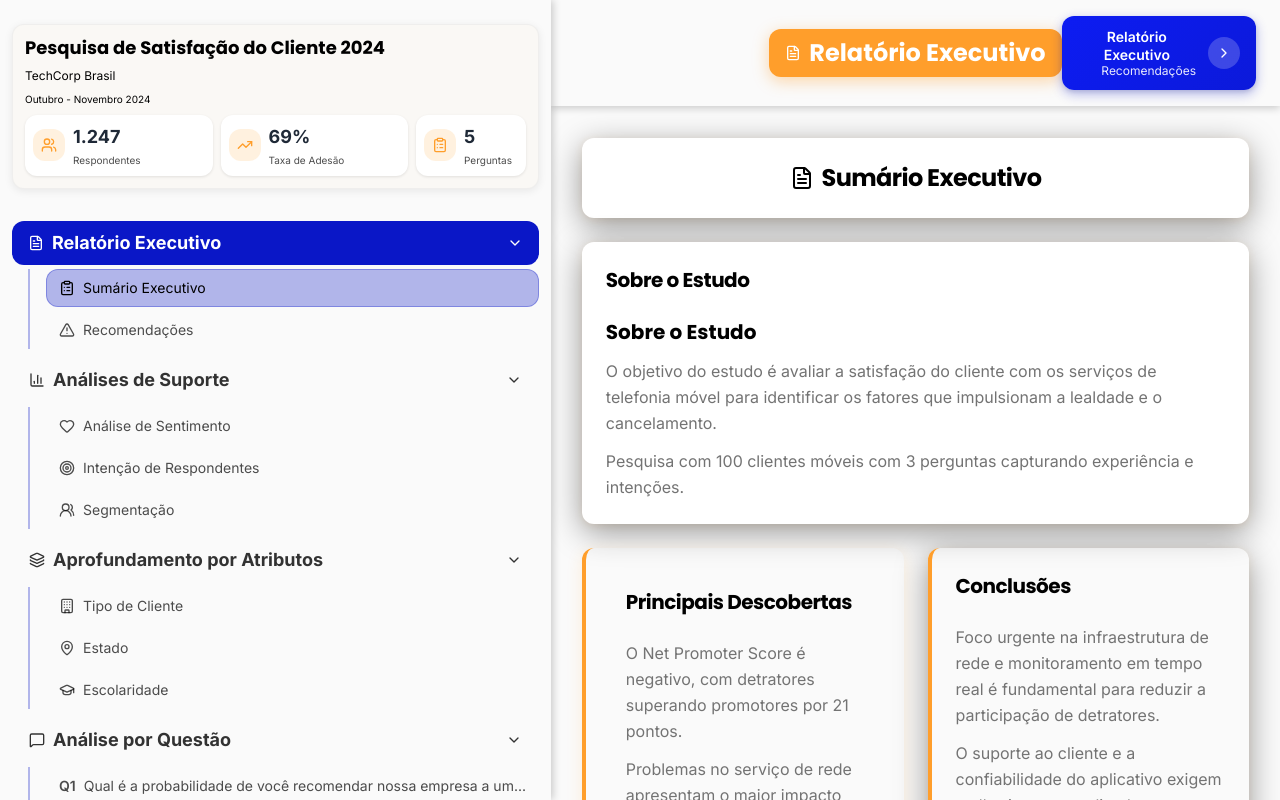
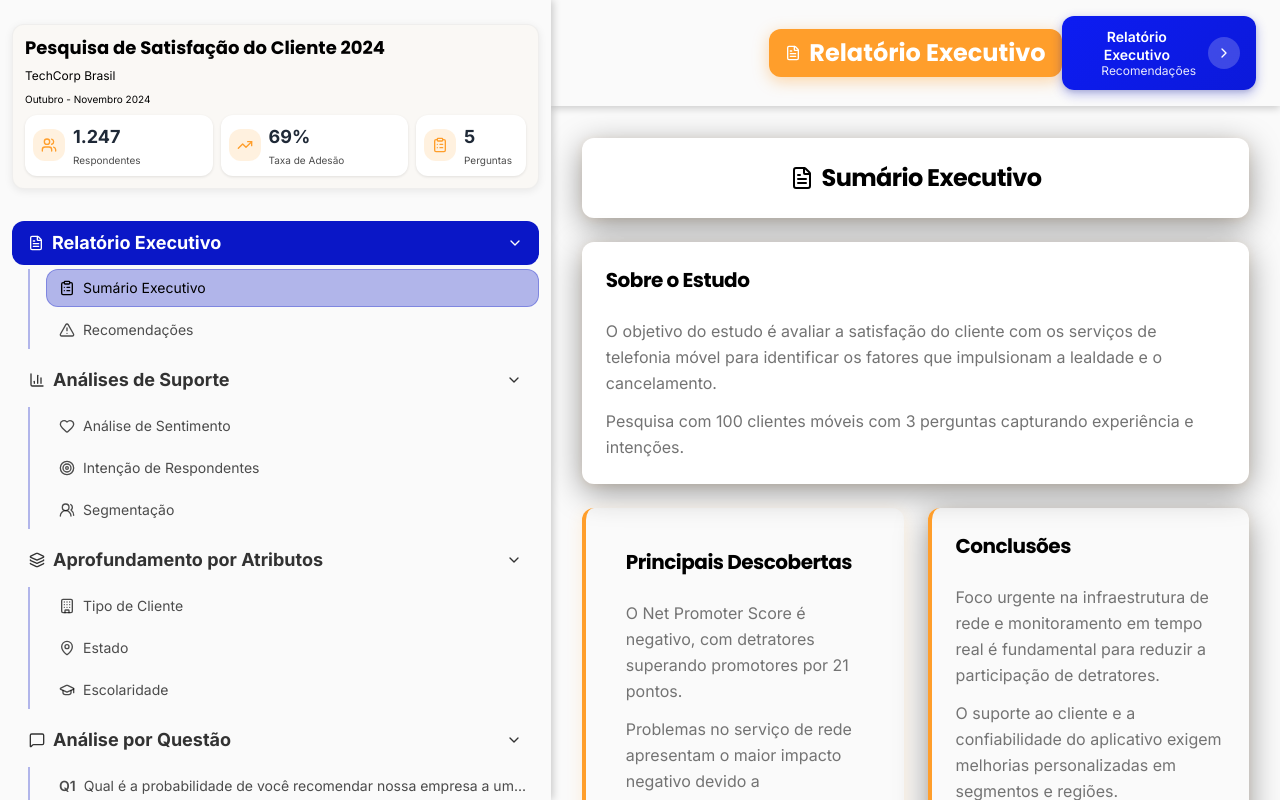
Before and after one commit to ramosdanyela/ai2c-survey-results, a React (Vite) app: page / in a window 1280 px wide. Shown: the top 800 px of the page. Built offline with nearby package versions, Linux system fonts and the light colour scheme.

Commit message:
refinement

```diff
--- a/src/components/survey/ExecutiveReport.jsx
+++ b/src/components/survey/ExecutiveReport.jsx
@@ -97,11 +97,7 @@ export function ExecutiveReport({ subSection, onSectionChange }) {
                   </CardTitle>
                 </CardHeader>
                 <CardContent>
-                  <div>
-                    <h2 className="text-xl font-bold text-card-foreground mb-3">
-                      Sobre o Estudo
-                    </h2>
-                  </div>
+
                   <div className="text-muted-foreground font-normal leading-relaxed space-y-3">
                     {executiveReport.summary.aboutStudy
                       .split("\n")
--- a/src/components/survey/SupportAnalysis.jsx
+++ b/src/components/survey/SupportAnalysis.jsx
@@ -43,7 +43,7 @@ export function SupportAnalysis({ subSection }) {
             </Card>
 
             <Card className="card-elevated">
-              <CardContent>
+              <CardContent className="pt-6">
                 <CardDescription className="text-base leading-relaxed space-y-3">
                   {supportAnalysis.sentimentAnalysis.description
                     .split("\n")
@@ -78,8 +78,8 @@ export function SupportAnalysis({ subSection }) {
             </Card>
 
             <Card className="card-elevated">
-              <CardContent>
-                <CardDescription className="text-base leading-relaxed space-y-3">
+              <CardContent className="pt-6">
+                <div className="text-muted-foreground font-normal leading-relaxed space-y-3">
                   {supportAnalysis.respondentIntent.description
                     .split("\n")
                     .map((line, index) => (
@@ -87,7 +87,7 @@ export function SupportAnalysis({ subSection }) {
                         {line}
                       </p>
                     ))}
-                </CardDescription>
+                </div>
                 <SimpleBarChart
                   data={[...supportAnalysis.respondentIntent.data].sort(
                     (a, b) => b.percentage - a.percentage
```
